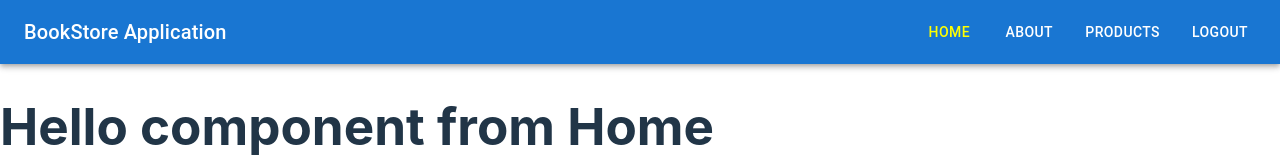
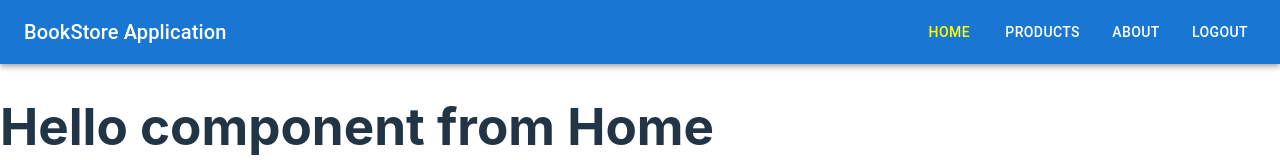
Before and after one commit to abhishah1608/bookstoreApplication, a React (Vite) app: page /home in a window 1280 px wide. Shown: the top 160 px of the page. Built offline with nearby package versions, Linux system fonts and the light colour scheme.

Commit message:
Modified the order of navbar screen

```diff
--- a/src/components/NavBar.jsx
+++ b/src/components/NavBar.jsx
@@ -63,8 +63,8 @@ import Box from "@mui/material/Box";
 function NavBar() {
   const pageList = [
     { name: "Home", path: "/home" },
+    { name: "Products", path: "/products" },
     { name: "About", path: "/about" },
-    { name: "Products", path: "/products" },
     { name: "Logout", path: "/logout" },
   ];
 
```
